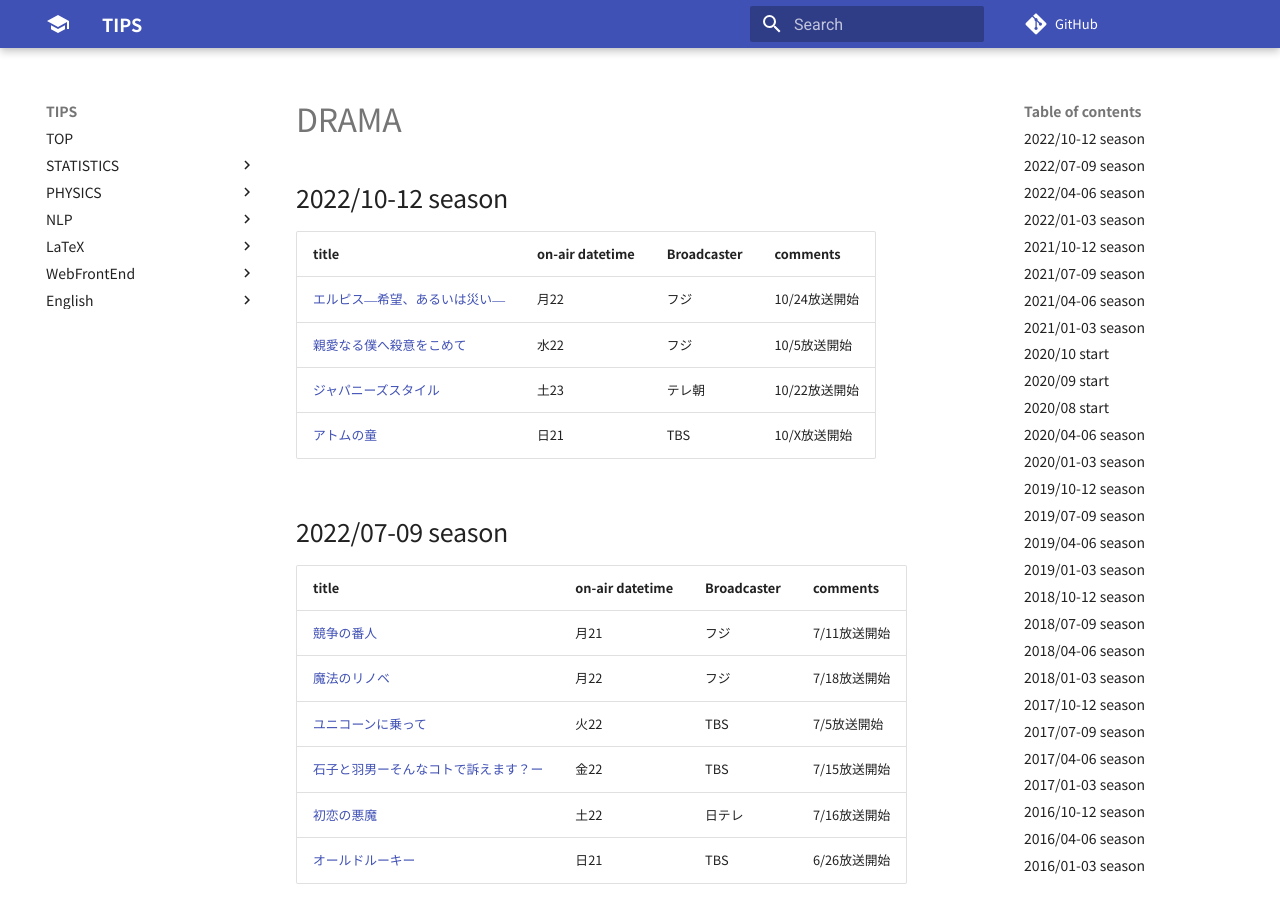
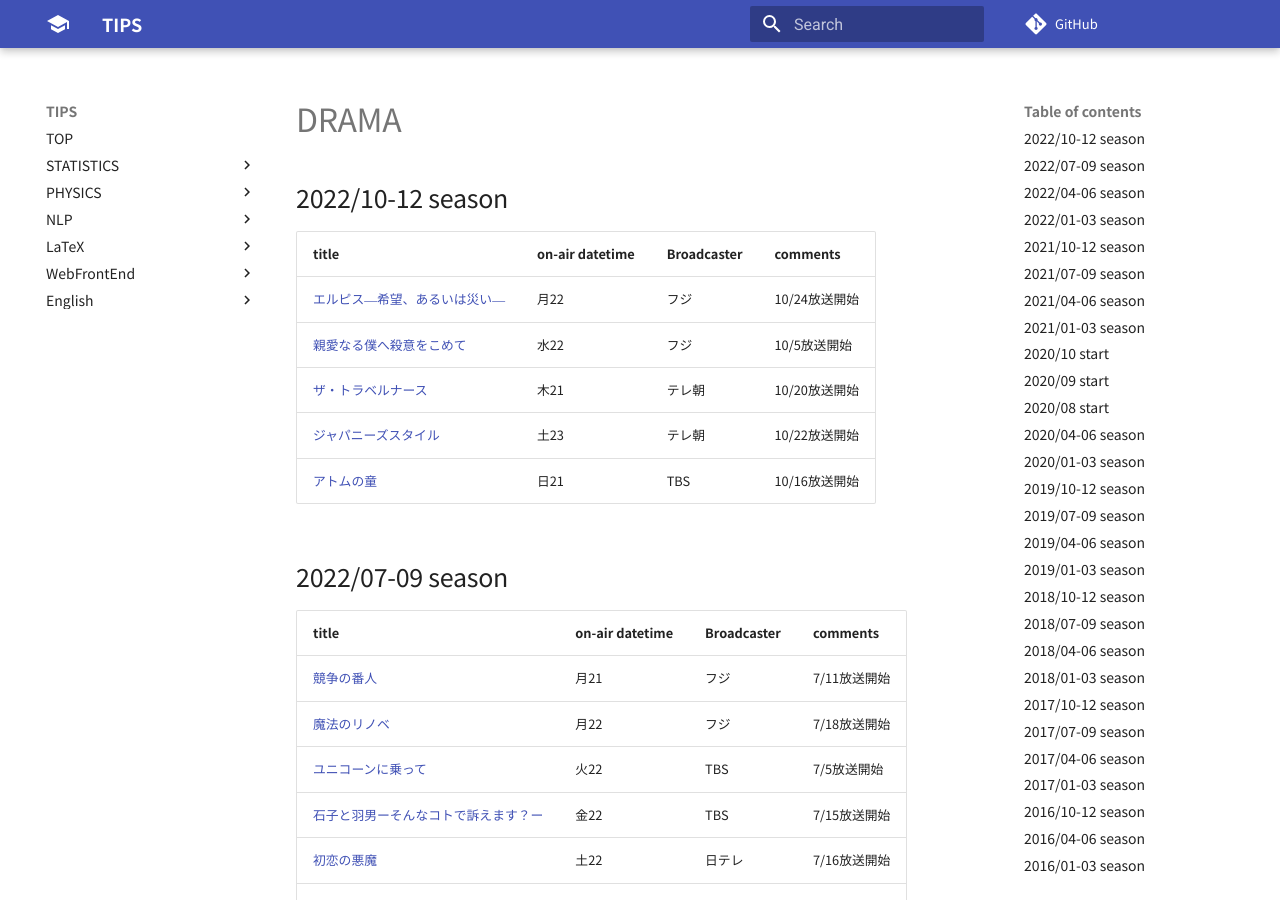
Before and after one commit to aYukiYoshida/tips, an MkDocs documentation site: the page built from docs/favorites/drama.md, in a window 1280 px wide and 900 px high. Built offline with MkDocs 1.6.1 and Material for MkDocs 9.7.7, drawn with Linux system fonts in a browser that asks for light colours; comment, search, counter and statistics services are not loaded.

Commit message:
[mod] Update table of 2022/10-2022/12 to drama doc

```diff
--- a/docs/favorites/drama.md
+++ b/docs/favorites/drama.md
@@ -6,8 +6,9 @@
 |:-|:-|:-|:-|
 |[エルピス―希望、あるいは災い―](https://www.ktv.jp/elpis/)|月22|フジ|10/24放送開始|
 |[親愛なる僕へ殺意をこめて](https://www.fujitv.co.jp/shinainarubokue/)|水22|フジ|10/5放送開始|
-|[ジャパニーズスタイル](https://www.tv-asahi.co.jp/japanese_style//)|土23|テレ朝|10/22放送開始|
-|[アトムの童](https://www.tbs.co.jp/atomnoko_tbs/)|日21|TBS|10/X放送開始|
+|[ザ・トラベルナース](https://www.tv-asahi.co.jp/the_travelnurse/)|木21|テレ朝|10/20放送開始|
+|[ジャパニーズスタイル](https://www.tv-asahi.co.jp/japanese_style/)|土23|テレ朝|10/22放送開始|
+|[アトムの童](https://www.tbs.co.jp/atomnoko_tbs/)|日21|TBS|10/16放送開始|
 
 ## 2022/07-09 season
 
```
